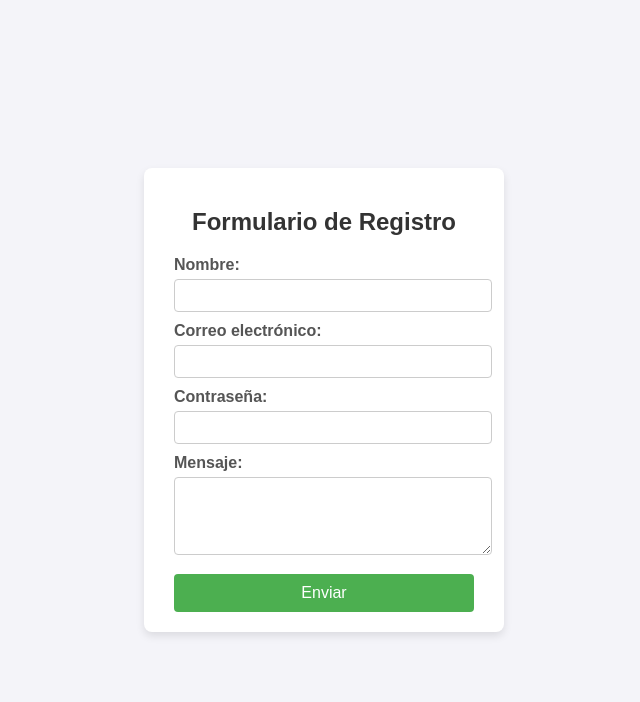
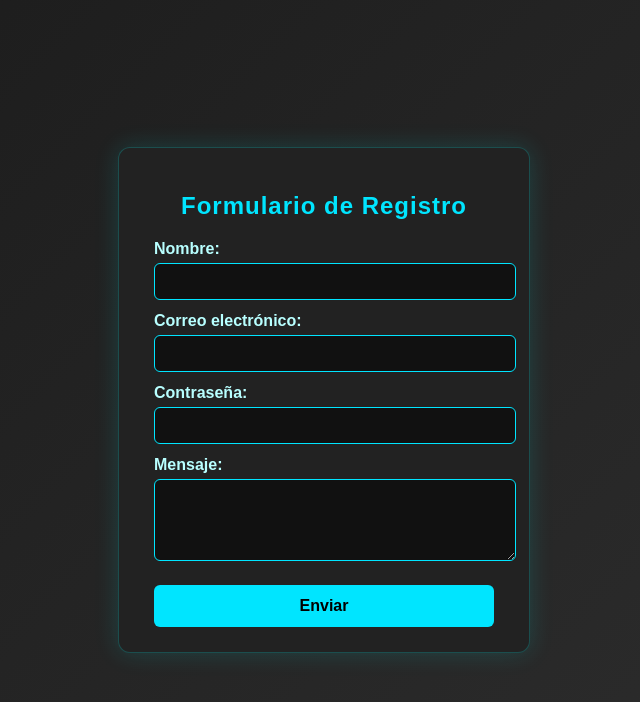
Before and after one commit to DavidDu2002/Laboratorio_Practica, a plain HTML site: page index.html in a window 1280 px wide. Shown: the whole page, without its empty margins (316-956 px from the left). Drawn offline with Linux system fonts and the light colour scheme.

Commit message:
Segunda_version_estilo

```diff
--- a/styles.css
+++ b/styles.css
@@ -1,54 +1,68 @@
 body {
-  font-family: Arial, sans-serif;
-  background-color: #f4f4f9;
+  font-family: 'Poppins', sans-serif;
+  background: linear-gradient(135deg, #1b1b1b, #2e2e2e);
   display: flex;
   justify-content: center;
   align-items: center;
   height: 100vh;
   margin: 0;
+  color: #eaeaea;
 }
 
 .form-container {
-  background: #fff;
-  padding: 20px 30px;
-  border-radius: 8px;
-  box-shadow: 0 4px 8px rgba(0,0,0,0.1);
-  width: 300px;
+  background: #222;
+  padding: 25px 35px;
+  border-radius: 12px;
+  box-shadow: 0 0 25px rgba(0, 255, 255, 0.15);
+  width: 340px;
+  border: 1px solid rgba(0, 255, 255, 0.2);
 }
 
 h2 {
   text-align: center;
   margin-bottom: 20px;
-  color: #333;
+  color: #00e5ff;
+  letter-spacing: 1px;
 }
 
 label {
   display: block;
-  margin-top: 10px;
-  font-weight: bold;
-  color: #555;
+  margin-top: 12px;
+  font-weight: 600;
+  color: #b8ffff;
 }
 
 input, textarea {
   width: 100%;
-  padding: 8px;
+  padding: 10px;
   margin-top: 5px;
-  border: 1px solid #ccc;
-  border-radius: 4px;
+  border: 1px solid #00e5ff;
+  border-radius: 6px;
+  background-color: #111;
+  color: #e0ffff;
+  outline: none;
+}
+
+input:focus, textarea:focus {
+  box-shadow: 0 0 5px #00e5ff;
+  border-color: #00e5ff;
 }
 
 button {
-  margin-top: 15px;
+  margin-top: 20px;
   width: 100%;
-  padding: 10px;
-  background-color: #4CAF50;
+  padding: 12px;
+  background-color: #00e5ff;
   border: none;
-  color: white;
+  color: #000;
   font-size: 16px;
-  border-radius: 4px;
+  font-weight: bold;
+  border-radius: 6px;
   cursor: pointer;
+  transition: 0.3s;
 }
 
 button:hover {
-  background-color: #45a049;
+  background-color: #00bcd4;
+  box-shadow: 0 0 10px #00e5ff;
 }
```
